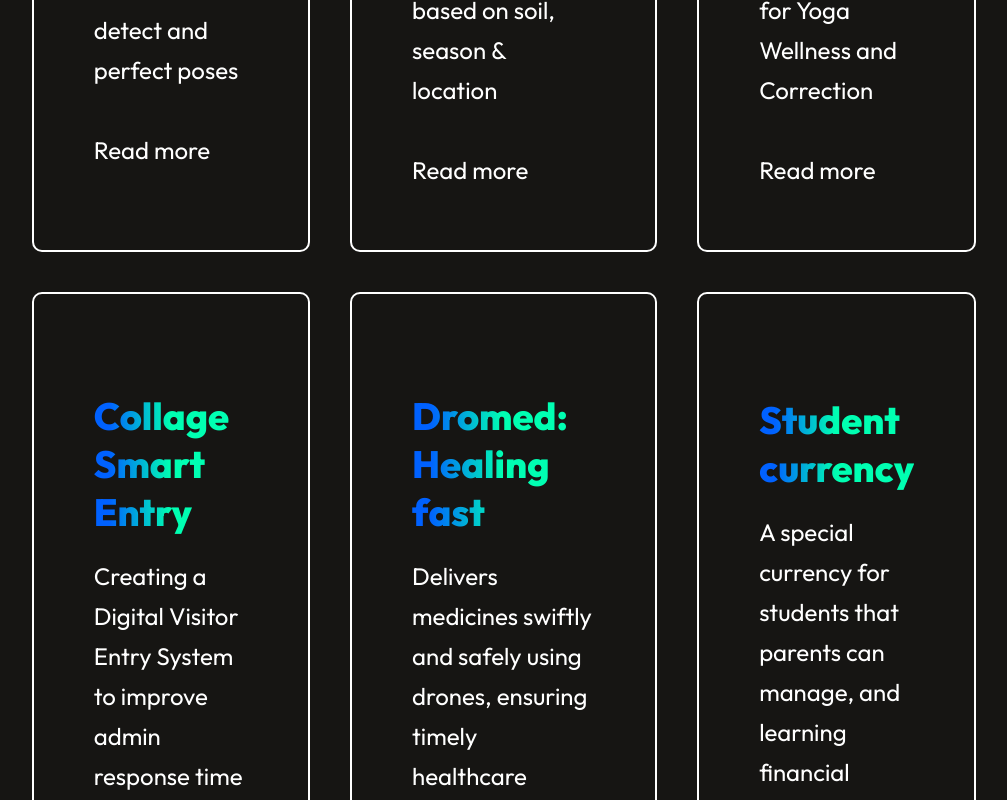
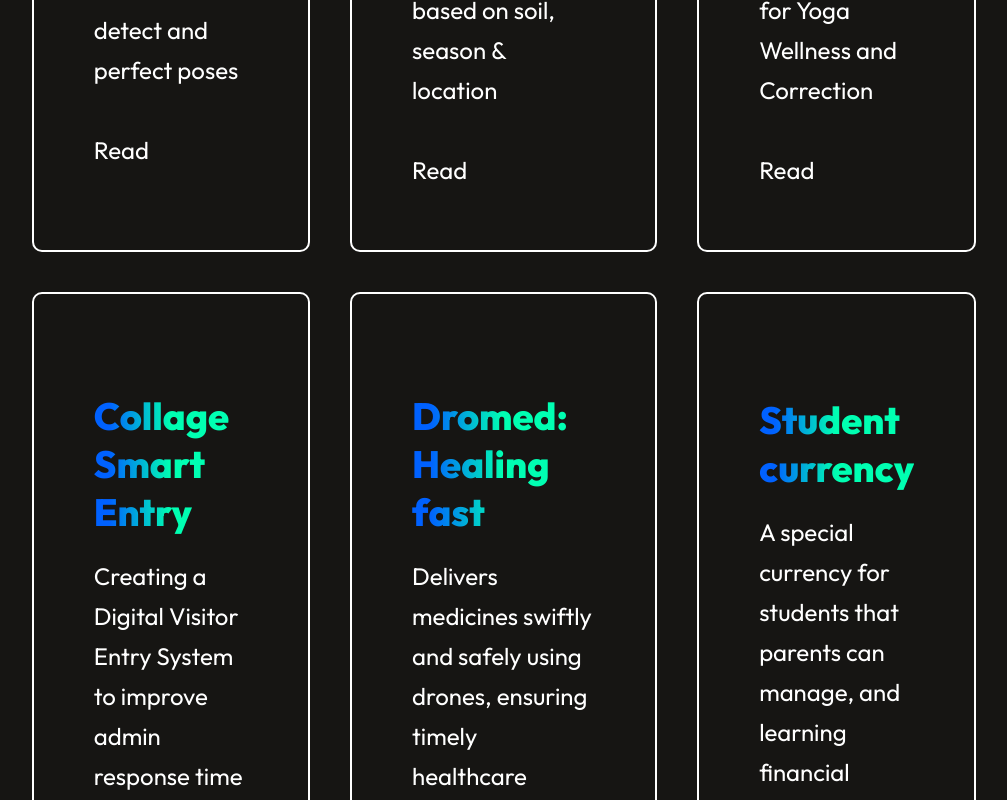
Before and after one commit to Liyo08/Portfolio-React, a React (Vite) app: page / in a window 1280 px wide. Shown: the part 2400-3200 px from the top of the page, without its empty margins (136-1143 px from the left). Built offline with nearby package versions, Linux system fonts and the light colour scheme.

Commit message:
Color theme changed

```diff
--- a/src/Components/Project/Project.jsx
+++ b/src/Components/Project/Project.jsx
@@ -17,7 +17,7 @@ const Project = () => {
         <h2>{project.s_name}</h2>
         <p>{project.s_desc}</p>
         <div className="project-readmore">
-            <p>Read more</p>
+            <p>Read </p>
         </div>
     </div>
 })}
```
